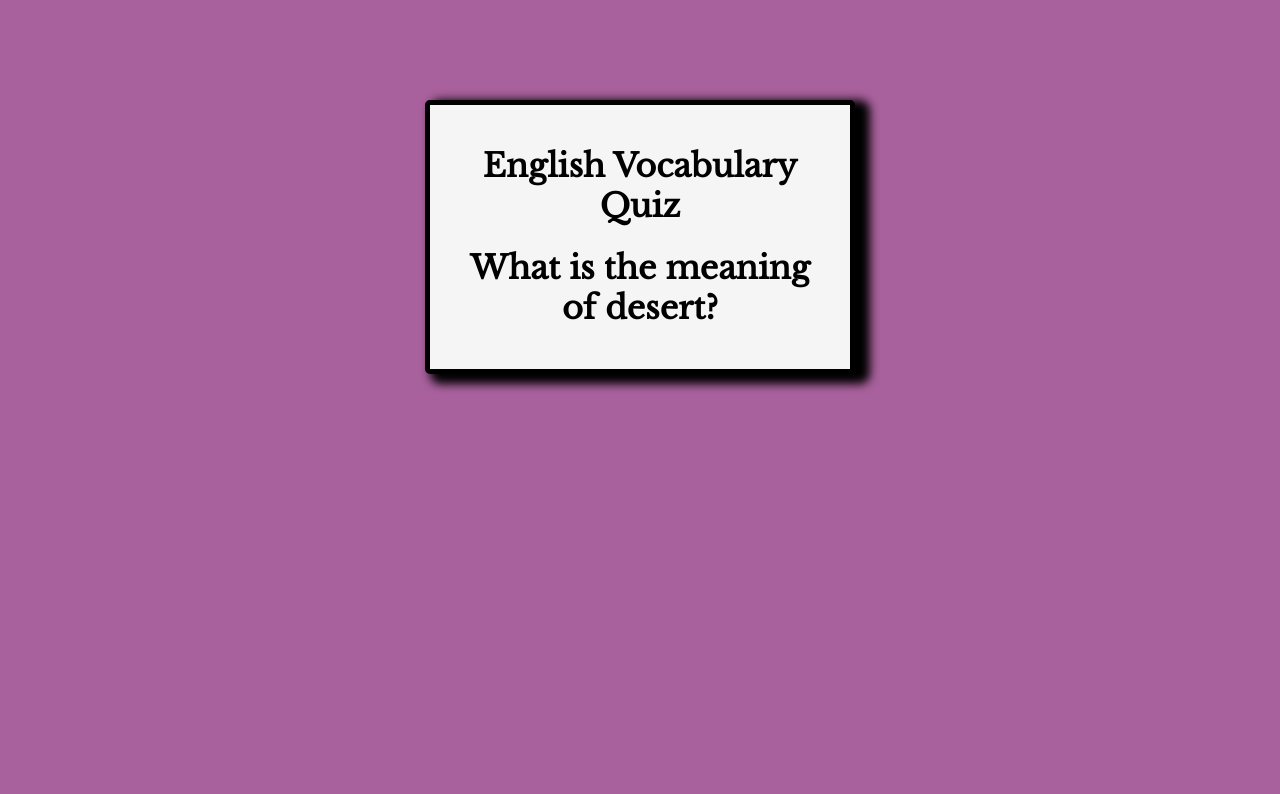
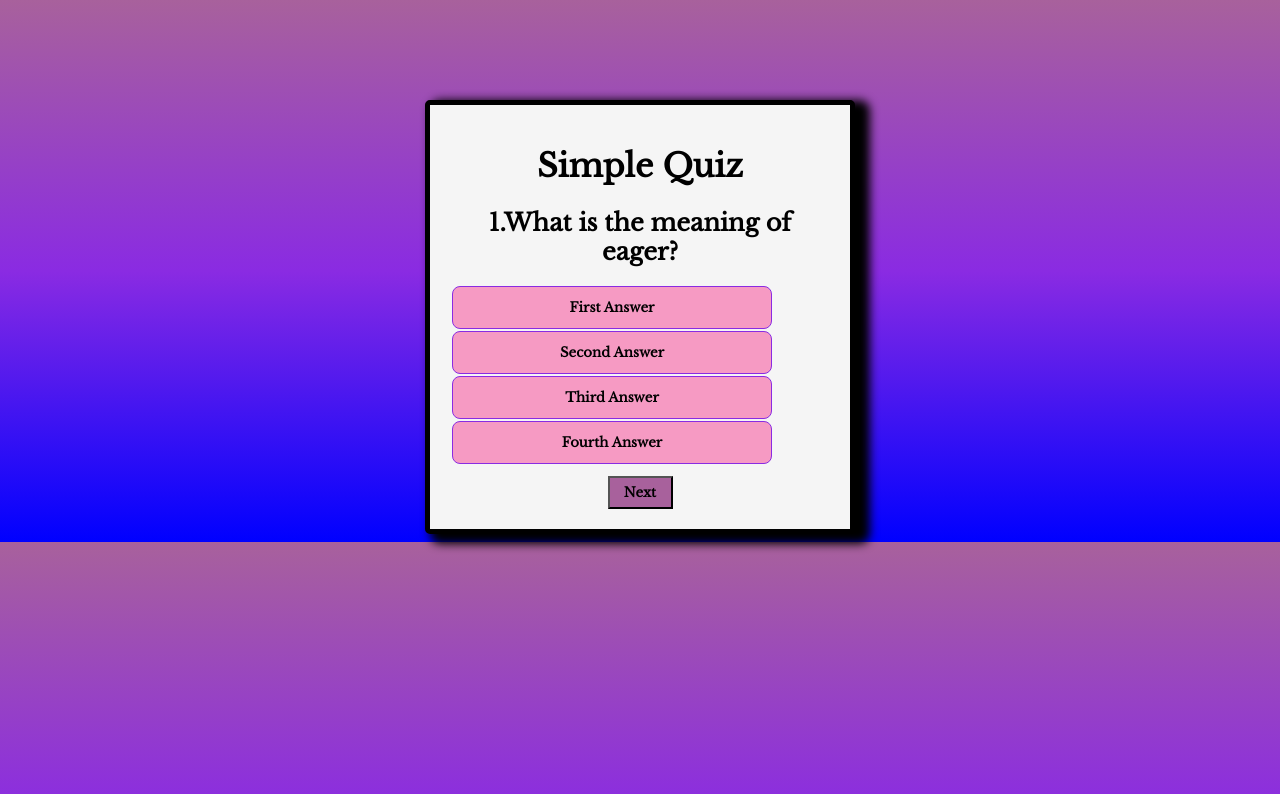
Before and after one commit to Saleha-m14/quiz-my-second-project, a plain HTML site: page project2.html in a window 1280 px wide. Drawn offline with nearby package versions, Linux system fonts and the light colour scheme.

Commit message:
add some styles and codes in javascript file

```diff
--- a/assets/CSS/style.css
+++ b/assets/CSS/style.css
@@ -1,6 +1,7 @@
 @import url('https://fonts.googleapis.com/css2?family=Libre+Baskerville&display=swap');
 body {
-	background-color: #A8619C;
+
+	background: linear-gradient(#A8619C, blueviolet, blue);
 	font-family: 'Libre Baskerville', serif;
 }
 #container {
@@ -15,12 +16,16 @@
 	box-shadow: 10px 5px 10px 5px black;
 
 }
+#answer-button {
+	text-align: center;
+	margin: 10px auto 0;
+}
 .btn {
 	background-color: #F69AC3;
 	padding: 12px;
 	border: blueviolet 1.5px solid;
 	border-radius: 8px;
-	margin: 4px;
+	margin: 2px;
 	display: block;
 	width: 320px;
 	font-family: 'Libre Baskerville', serif;
@@ -29,18 +34,28 @@
 
 
 }
-.btn:hover {
-	background-color: blueviolet;
+
+
+#score-title {
+	margin: 12px auto 0;
 }
-#next-btn:hover {
+.next-btn:hover {
 	background-color: blue;
 }
 #next-btn {
-	margin: 15px auto 0;
+	margin: 10px auto 0;
 	width: 65px;
 	border-radius: 0;
 	padding: 6px;
 	background-color: #A8619C;
+	font-family: 'Libre Baskerville', serif;
+	font-weight: bold;
+
+
+}
+.check-answers {
+	width: 120px;
+	margin-top: 0;
 
 }
 #answers {
--- a/assets/js/script.js
+++ b/assets/js/script.js
@@ -1,79 +1,79 @@
-let questions = [
+const questions = [
     {
         question: "What is the meaning of eager?",
         answers: [
-            {reply: "exact", correct: false},
-            {reply: "aggressive", correct: false},
-            {reply: "right", correct: false},
-            {reply: "keen", correct: true},
+              {text: "sea", correct: false},
+              {text: "keen", correct: true},
+              {text: "south", correct: false},
+              {text: "response", correct: false},
             ]
     },
     {
-        question: "What is the meaning of eager?",
+        question: "What is the meaning of affect?",
         answers: [
-            {reply: "", correct: false},
-            {reply: "", correct: false},
-            {reply: "", correct: false},
-            {reply: "keen", correct: true},
+              {text: "infuence", correct: true},
+              {text: "quiet", correct: false},
+              {text: "risk", correct: false},
+              {text: "witch", correct: false},
             ]
     },
     {
-        question: "What is the meaning of eager?",
+        question: "What is the meaning of capital?",
         answers: [
-            {reply: "", correct: false},
-            {reply: "", correct: false},
-            {reply: "", correct: false},
-            {reply: "keen", correct: true},
+              {text: "city", correct: true},
+              {text: "object", correct: false},
+              {text: "center", correct: false},
+              {text: "explain", correct: false},
             ]
     },
     {
-        question: "What is the meaning of eager?",
+        question: "What is the meaning of silent?",
         answers: [
-            {reply: "", correct: false},
-            {reply: "", correct: false},
-            {reply: "", correct: false},
-            {reply: "keen", correct: true},
+              {text: "way", correct: false},
+              {text: "case", correct: false},
+              {text: "quite", correct: true},
+              {text: "idea", correct: false},
             ]
     },
     {
-        question: "What is the meaning of eager?",
+        question: "What is the meaning of Peace?",
         answers: [
-            {reply: "", correct: false},
-            {reply: "", correct: false},
-            {reply: "", correct: false},
-            {reply: "keen", correct: true},
+              {text: "way", correct: false},
+              {text: "hear", correct: true},
+              {text: "build", correct: false},
+              {text: "absence of war", correct: true},
             ]
     },
     {
-        question: "What is the meaning of eager?",
+        question: "What is the meaning of Except?",
         answers: [
-            {reply: "", correct: false},
-            {reply: "", correct: false},
-            {reply: "", correct: false},
-            {reply: "keen", correct: true},
+              {text: "course", correct: false},
+              {text: "leave out", correct: true},
+              {text: "loud", correct: false},
+              {text: "absence", correct: false},
             ]
     },
     {
-        question: "What is the meaning of eager?",
+        question: "What is the meaning of frigid?",
         answers: [
-            {reply: "", correct: false},
-            {reply: "", correct: false},
-            {reply: "", correct: false},
-            {reply: "keen", correct: true},
+              {text: "start", correct: false},
+              {text: "know", correct: false},
+              {text: "play", correct: false},
+              {text: "cool", correct: true},
             ]
     },
     {
-        question: "What is the meaning of eager?",
+        question: "What is the meaning of slice?",
         answers: [
-            {reply: "", correct: false},
-            {reply: "", correct: false},
-            {reply: "", correct: false},
-            {reply: "keen", correct: true},
+              {text: "cut", correct: true},
+              {text: "count", correct: false},
+              {text: "destroy", correct: false},
+              {text: "carry", correct: false},
             ]
-    },
+    }
 
 
-];
+  ]
 
   const questionElement = document.getElementById("question");
   const answerButtons = document.getElementById("answers");
@@ -82,31 +82,31 @@
   let currentQuestionIndex = 0;
   let score = 0;
 
-function testBegin(){
-    let currentQuestionIndex = 0;
-    let score = 0;
+  function startQuiz() {
+      currentQuestionIndex = 0;
+      score = 0;
       nextButton.innerHTML = "Next";
-    questionReveal();
+      showQuestion();
+  }
+  function showQuestion() {
+      // show question
+      let currentQuestion = questions[currentQuestionIndex];
+      let questionNo = currentQuestionIndex + 1;
+      questionElement.innerHTML = questionNo + "." + currentQuestion.question;
+
+      // show answers
+      currentQuestion.answers.forEach(answer => {
+          const button = document.createElement("button");
+          button.innerHTML = answer.text;
+          button.classList.add("btn");
+          answerButtons.appendChild(button);
+          if(answer.correct) {
+              button.dataset.correct = answer.correct;
+          }
+          button.addEventListener("click", selectAnswer);
+
+
+      });
 
   }
-function questionReveal(){
-    resetState();
-    let currentQuestion = questions[currentQuestionIndex];
-    let questionNumber = qcurrentQuestionIndex + 1;
-    questionElement.innerHTML = questionNumber + '. ', currentQuestion.question;
-
-    currentQuestion.answers.forEach(answer => {
-        const button = document.createElement("button");
-        button.innerHTML = answer.reply;
-        button.classList.add('btn');
-        answers.appendChild(button);
-        button.addEventListener("click", selectAnswer);
-    });
-}
-function resetState(){
-    nextButton.style.display = "none";
-    while(answerButtons.firstChild)
-    answerButtons.removeChild(answerButtons.firstChild);
-
-}
-testBegin();
+  startQuiz();
--- a/project2.html
+++ b/project2.html
@@ -7,25 +7,25 @@
 	<link rel="stylesheet" type="text/css" href="assets/CSS/style.css">
 </head>
 <body>
+	<!--div class changed to div id container-->
 	<div id="container">
-		<h1>English Vocabulary Quiz</h1>
-		<div class="test">
+		<h1>Simple Quiz</h1>
+		<div class="quiz">
+			<h2 id="question"> Question goes here</h2>
+			<div id="answer-buttons">
 
-			<h1 id="question">What is the meaning of desert?</h1>
-
-			<div id="answers">
-
-			<button class="btn">first answer</button>
-			<button class="btn">second answer</button>
-			<button class="btn">third answer</button>
-			<button class="btn">fourth answer</button>
+				<button class="btn">first answer</button>
+				<button class="btn">second answer</button>
+				<button class="btn">third answer</button>
+				<button class="btn">fourth answer</button>
 
 			</div>
-		<div>
-			<button id="next-btn" class="btn">Next</button>
-		</div>
+			<button id="next-btn">Next</button>
 		</div>
 	</div>
 	<script src="assets/js/script.js"></script>
+	<noscript>
+		Your browser does not support Javascript!
+	</noscript>
 </body>
 </html>
```
Lines whose indentation alone changed are shown as unchanged.
